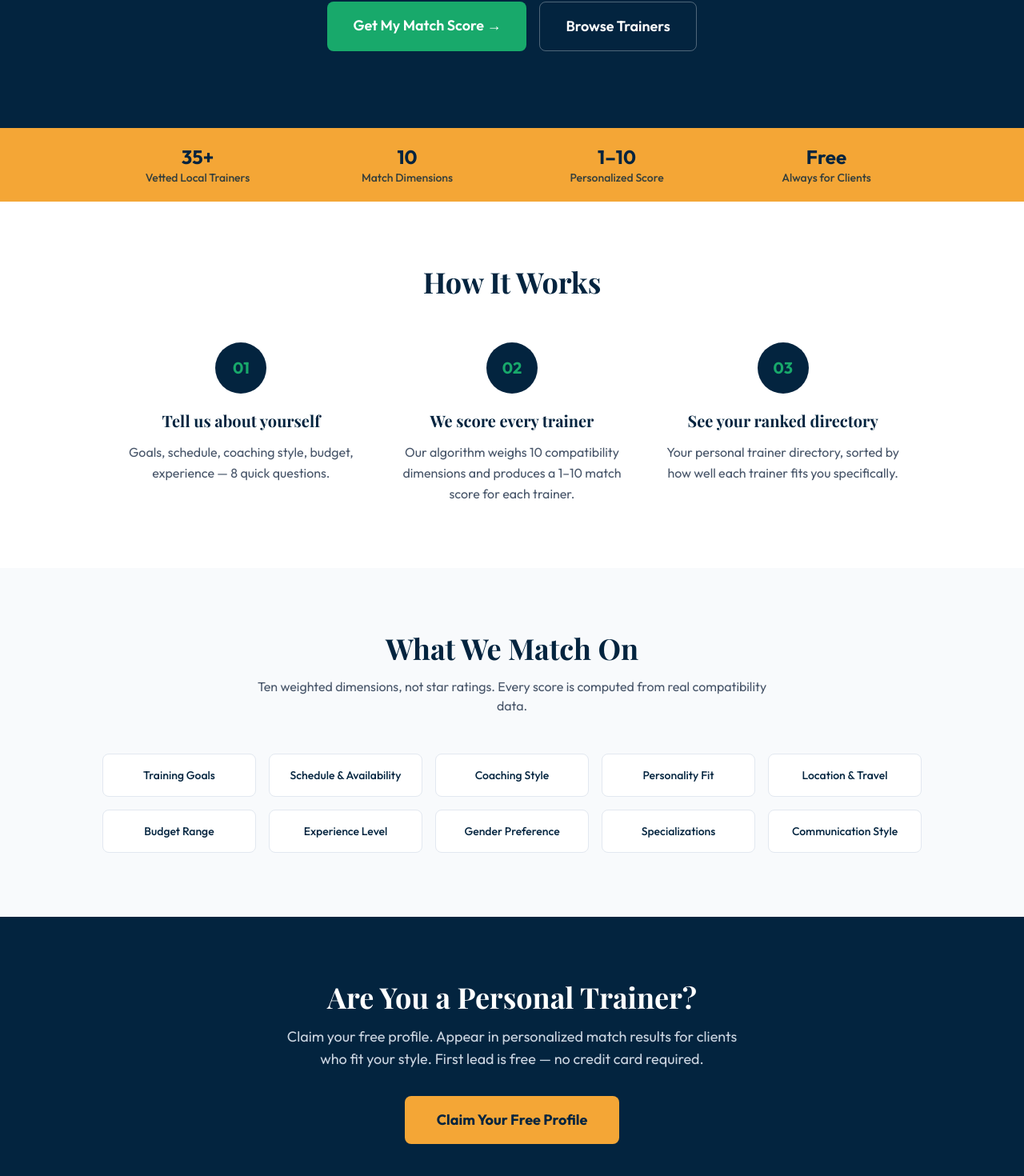
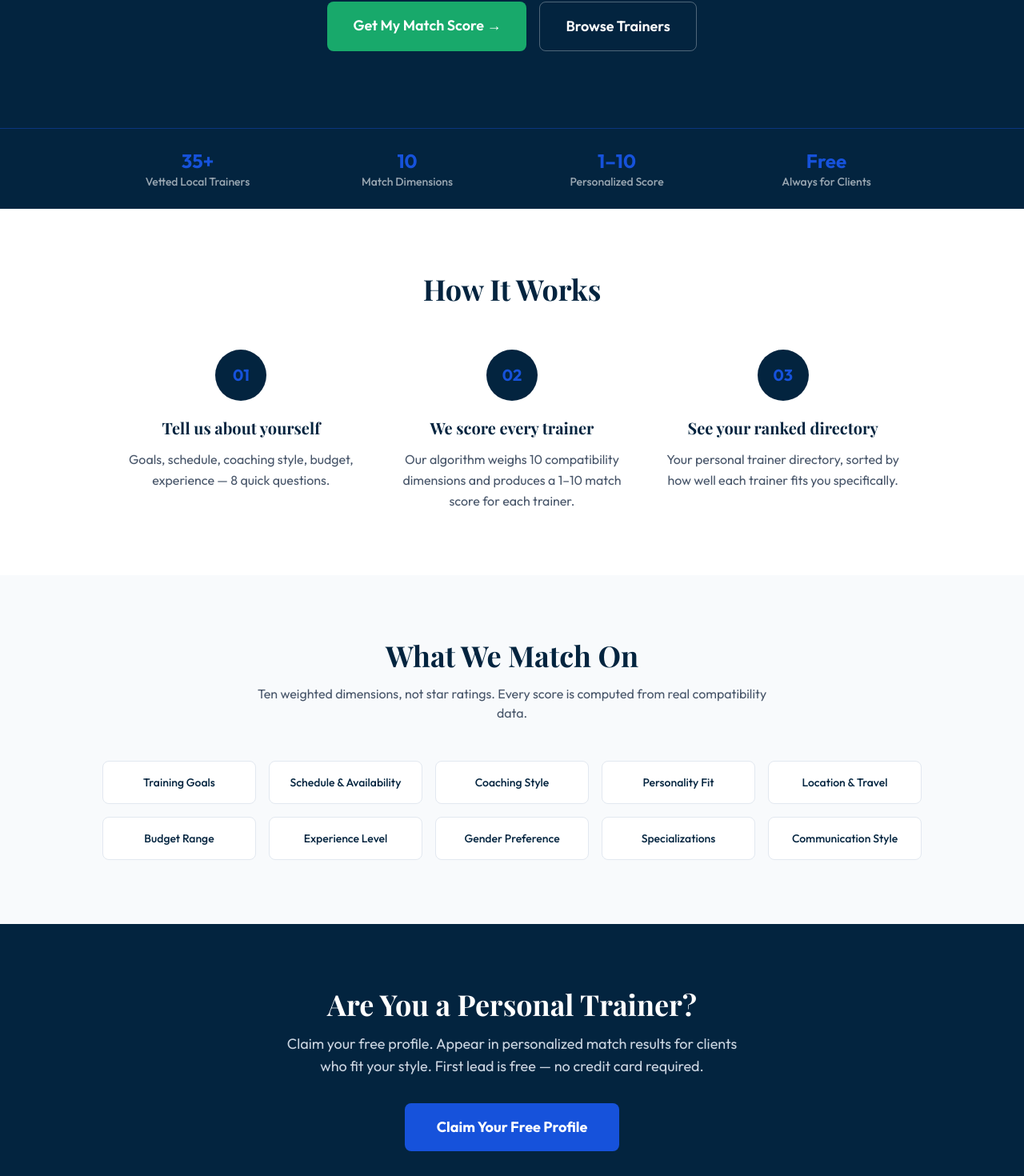
Before and after one commit to MyTrustedTrainer/mytrustedtrainer, a Next.js app: page / in a window 1280 px wide. Shown: the part 495-1965 px from the top of the page at 80% size. Built offline with nearby package versions, Linux system fonts and the light colour scheme; no server answers.

Commit message:
Redesign: cobalt stats bar, step circles, CTA button, footer links
Redesign: cobalt stats bar, step circles, CTA button, footer links

```diff
--- a/app/page.tsx
+++ b/app/page.tsx
@@ -36,8 +36,8 @@ export default function HomePage() {
           </div>
         </section>
 
-        {/* Stats bar */}
-        <section className="bg-[#F4A636] py-5 px-6">
+        {/* Stats bar — navy with cobalt numbers */}
+        <section className="bg-[#03243F] py-6 px-6 border-t border-[#1652DB]/40">
           <div className="max-w-5xl mx-auto grid grid-cols-2 md:grid-cols-4 gap-6 text-center">
             {[
               { num: '35+', label: 'Vetted Local Trainers' },
@@ -46,8 +46,8 @@ export default function HomePage() {
               { num: 'Free', label: 'Always for Clients' },
             ].map(({ num, label }) => (
               <div key={label}>
-                <div className="text-[#03243F] font-bold text-2xl">{num}</div>
-                <div className="text-[#03243F]/80 text-sm font-medium">{label}</div>
+                <div className="text-[#1652DB] font-bold text-2xl">{num}</div>
+                <div className="text-white/60 text-sm font-medium">{label}</div>
               </div>
             ))}
           </div>
@@ -77,7 +77,7 @@ export default function HomePage() {
               },
             ].map(({ step, title, desc }) => (
               <div key={step} className="text-center">
-                <div className="w-16 h-16 rounded-full bg-[#03243F] text-[#18A96B] font-bold text-xl flex items-center justify-center mx-auto mb-5">
+                <div className="w-16 h-16 rounded-full bg-[#03243F] text-[#1652DB] font-bold text-xl flex items-center justify-center mx-auto mb-5">
                   {step}
                 </div>
                 <h3 className="font-[Playfair_Display] text-xl font-bold text-[#03243F] mb-3">{title}</h3>
@@ -111,7 +111,7 @@ export default function HomePage() {
               ].map((dim) => (
                 <div
                   key={dim}
-                  className="bg-white border border-slate-200 rounded-lg p-4 text-center text-sm font-medium text-[#03243F] hover:border-[#18A96B] hover:shadow-sm transition-all"
+                  className="bg-white border border-slate-200 rounded-lg p-4 text-center text-sm font-medium text-[#03243F] hover:border-[#1652DB] hover:shadow-sm transition-all"
                 >
                   {dim}
                 </div>
@@ -131,7 +131,7 @@ export default function HomePage() {
           </p>
           <Link
             href="/signup?role=trainer"
-            className="inline-block bg-[#F4A636] hover:bg-[#e09528] text-[#03243F] font-bold px-10 py-4 rounded-lg text-lg transition-colors"
+            className="inline-block bg-[#1652DB] hover:bg-[#1245b8] text-white font-bold px-10 py-4 rounded-lg text-lg transition-colors"
           >
             Claim Your Free Profile
           </Link>
@@ -140,9 +140,9 @@ export default function HomePage() {
         {/* Footer */}
         <footer className="py-10 px-6 text-center text-slate-500 text-sm bg-white border-t border-slate-100">
           <p className="mb-2">
-            <Link href="/search" className="hover:text-[#03243F] mr-4">Browse Trainers</Link>
-            <Link href="/onboarding/client" className="hover:text-[#03243F] mr-4">Get Matched</Link>
-            <Link href="/signup?role=trainer" className="hover:text-[#03243F]">Trainer Sign Up</Link>
+            <Link href="/search" className="hover:text-[#1652DB] mr-4 transition-colors">Browse Trainers</Link>
+            <Link href="/onboarding/client" className="hover:text-[#1652DB] mr-4 transition-colors">Get Matched</Link>
+            <Link href="/signup?role=trainer" className="hover:text-[#1652DB] transition-colors">Trainer Sign Up</Link>
           </p>
           <p>© {new Date().getFullYear()} MyTrustedTrainer · College Station, TX</p>
         </footer>
```
